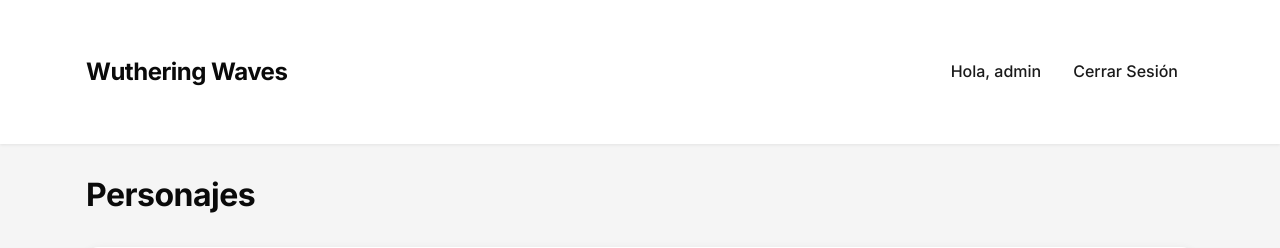
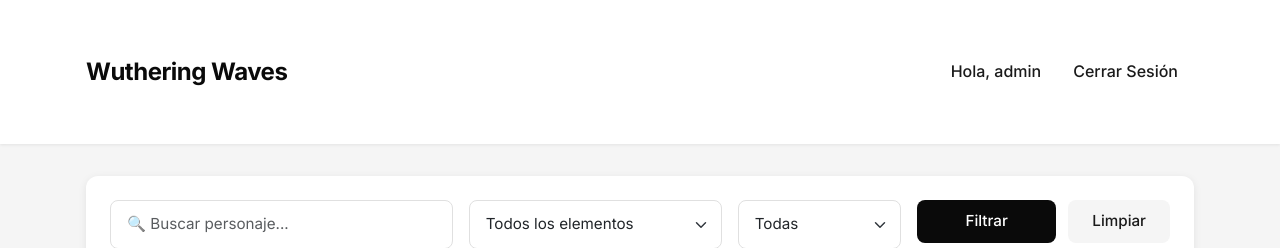
Before and after one commit to eliasxvv16/actividad61-aplicacion-php-desarrollo, a PHP site: page /home.php in a window 1280 px wide. Shown: the top 248 px of the page. Run offline with PHP 8.4, Linux system fonts and the light colour scheme; a user stored in the database is signed in; data comes from the database, SQL or seed files in the repository; data that the repository does not hold is empty.

Commit message:
Actualizar

```diff
--- a/src/home.php
+++ b/src/home.php
@@ -70,9 +70,7 @@
     </div>
 </nav>
 <div class="container">
-    <div class="page-header">
-        <h1 class="page-title">Personajes</h1>
-    </div>
+
     <?php if(isset($_GET['success'])): ?>
         <div class="alert alert-success alert-dismissible fade show" role="alert">✅ Operación realizada con éxito<button type="button" class="btn-close" data-bs-dismiss="alert"></button></div>
     <?php endif; ?>
```
